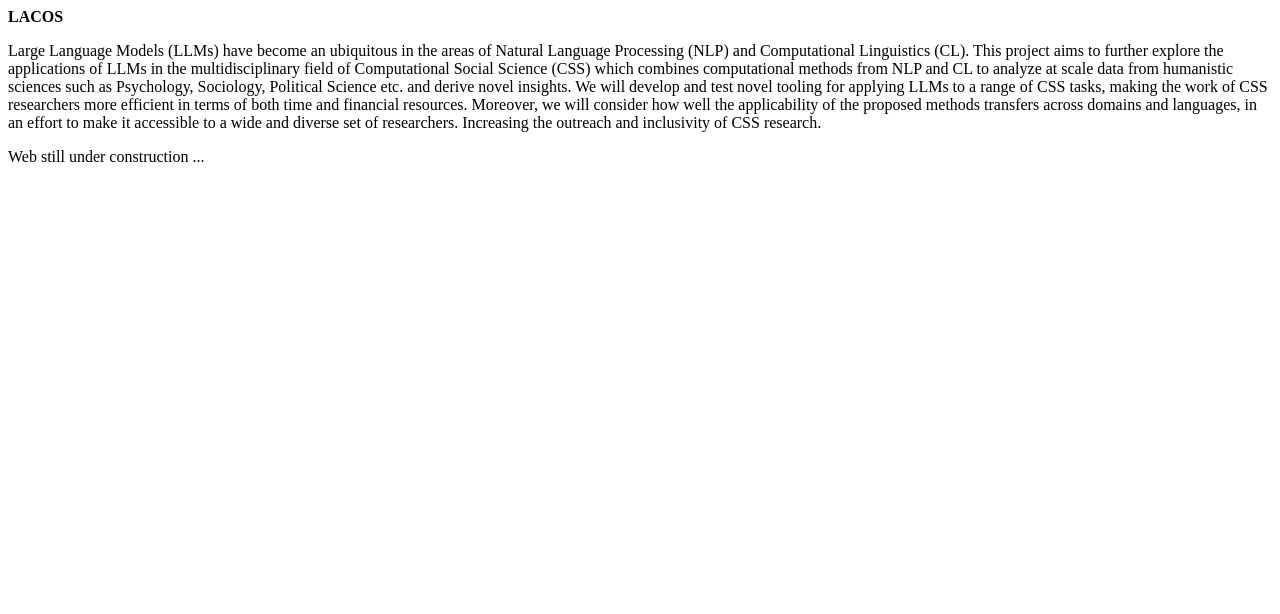
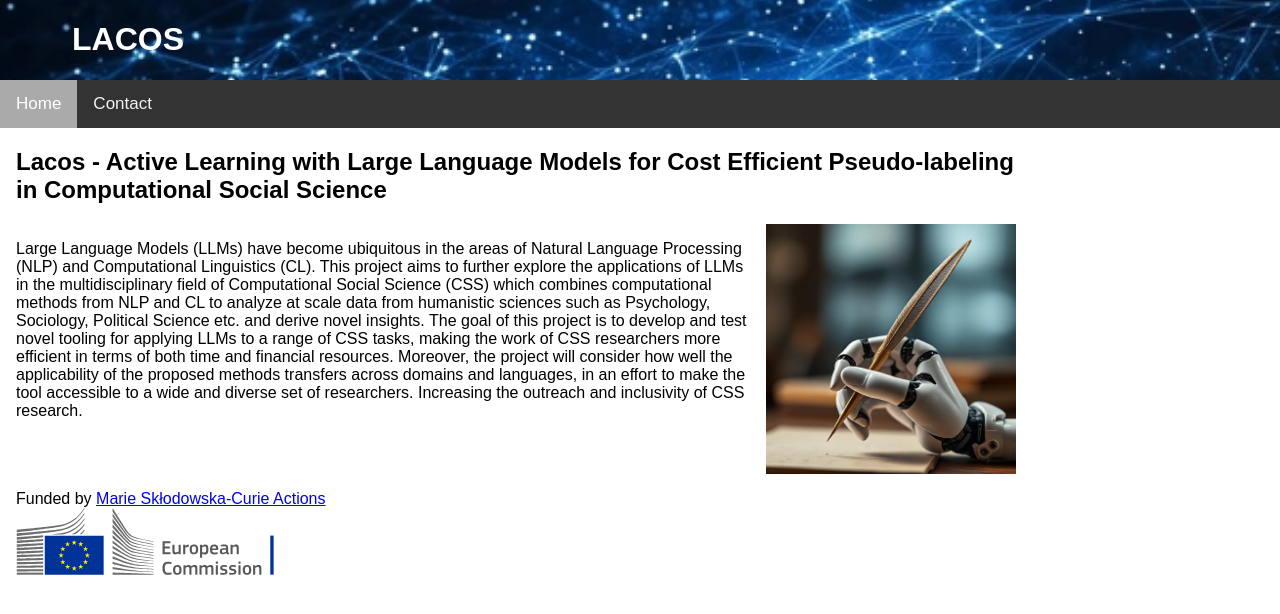
Before and after one commit to LACOS-MSCA/lacos-msca.github.io, a plain HTML site: page index.html in a window 1280 px wide. Drawn offline with Linux system fonts and the light colour scheme.

Commit message:
New version

```diff
--- a/index.html
+++ b/index.html
@@ -1,16 +1,138 @@
 <html>
   <title>LACOS</title>
+
   <body>
-    <b>LACOS</b>
-    <br>
-    <p>
-     Large Language Models (LLMs) have become an ubiquitous in the areas of Natural Language Processing (NLP) and Computational
+
+<meta name="viewport" content="width=device-width, initial-scale=1">
+<style>
+body {
+  margin: 0;
+  font-family: Arial, Helvetica, sans-serif;
+}
+
+.topnav {
+  overflow: hidden;
+  background-color: #333;
+}
+
+.topnav a {
+  float: left;
+  color: #f2f2f2;
+  text-align: center;
+  padding: 14px 16px;
+  text-decoration: none;
+  font-size: 17px;
+}
+
+.topnav a:hover {
+  background-color: #ddd;
+  color: black;
+}
+
+.topnav a.active {
+  background-color: #AAA;
+  color: white;
+}
+
+body, html {
+    height: 100%;
+}
+
+/* The hero image */
+.hero-image {
+  /* Use "linear-gradient" to add a darken background effect to the image (photographer.jpg). This will make the text easier to read */
+  background-image: url("banner.webp");
+
+  /* Set a specific height */
+  height: 10%;
+
+  /* Position and center the image to scale nicely on all screens */
+  background-position: center;
+  background-repeat: no-repeat;
+  background-size: cover;
+  position: relative;
+}
+
+/* Place text in the middle of the image */
+.hero-text {
+  text-align: left;
+  position: absolute;
+  top: 50%;
+  left: 10%;
+  transform: translate(-50%, -50%);
+  color: white;
+}
+</style>
+</head>
+<body>
+
+<div class="hero-image">
+  <div class="hero-text">
+    <h1>LACOS</h1>
+  </div>
+</div>
+
+
+<div class="topnav">
+  <a class="active" href="index.html">Home</a>
+  <a href="contact.html">Contact</a>
+</div>
+
+
+<div style="padding-left:16px; width:1000px;">
+<h2>Lacos - Active Learning with Large Language Models for Cost Efficient Pseudo-labeling in Computational Social Science</h2>
+</div>
+
+<style>
+.container {
+  display: flex;
+  align-items: flex-start; /* Aligns items vertically at the top */
+  flex-direction: row;
+  gap: 15px; /* Adds space between the text and image */
+  width: 1000px;
+  padding-left: 16px;
+}
+
+.text-content {
+  flex: 1; /* Allows the text to take up available space */
+  width: 500px;
+}
+
+.image {
+  width: 250px; /* Set desired image width */
+  height: auto; /* Maintains aspect ratio */
+}
+</style>
+
+<div class="container">
+  <div class="text-content">
+
+  <p>
+
+
+  Large Language Models (LLMs) have become ubiquitous in the areas of Natural Language Processing (NLP) and Computational
 Linguistics (CL). This project aims to further explore the applications of LLMs in the multidisciplinary field of Computational Social
 Science (CSS) which combines computational methods from NLP and CL to analyze at scale data from humanistic sciences such as
-Psychology, Sociology, Political Science etc. and derive novel insights. We will develop and test novel tooling for applying LLMs to a
-range of CSS tasks, making the work of CSS researchers more efficient in terms of both time and financial resources. Moreover, we will
-consider how well the applicability of the proposed methods transfers across domains and languages, in an effort to make it
-accessible to a wide and diverse set of researchers. Increasing the outreach and inclusivity of CSS research.    </p>
-<p> Web still under construction ...</p>
+Psychology, Sociology, Political Science etc. and derive novel insights. The goal of this project is to develop and test novel tooling for applying LLMs to a
+range of CSS tasks, making the work of CSS researchers more efficient in terms of both time and financial resources. Moreover, the project will
+consider how well the applicability of the proposed methods transfers across domains and languages, in an effort to make the tool
+accessible to a wide and diverse set of researchers. Increasing the outreach and inclusivity of CSS research.
+
+
+</p>
+
+
+  </div>
+  <div>
+  <img src="roboquill.jpg" alt="Robotic arm holding quill" class="image">
+  </div>
+</div>
+
+<div style="padding-left:16px; width: 30%">
+<p>
+Funded by <a href="https://marie-sklodowska-curie-actions.ec.europa.eu/actions/postdoctoral-fellowships">Marie Skłodowska-Curie Actions</a>
+<img src="logo-ec-en.svg" alt="EC-logo" /></p>
+</div>
+
   </body>
 </html>
```
Also changed, not shown: contact.html (added, +102 -0 lines), banner.webp (added), logo-ec-en.svg (added), roboquill.jpg (added).
